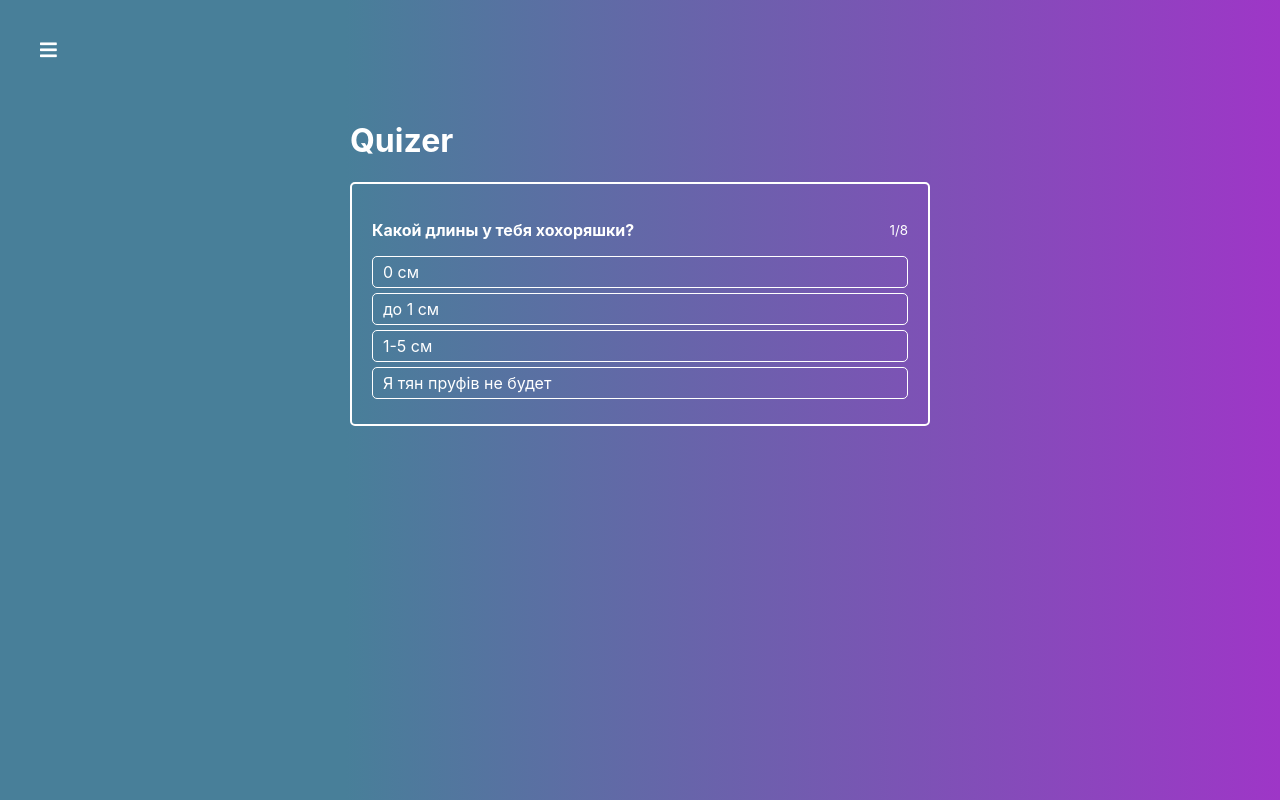
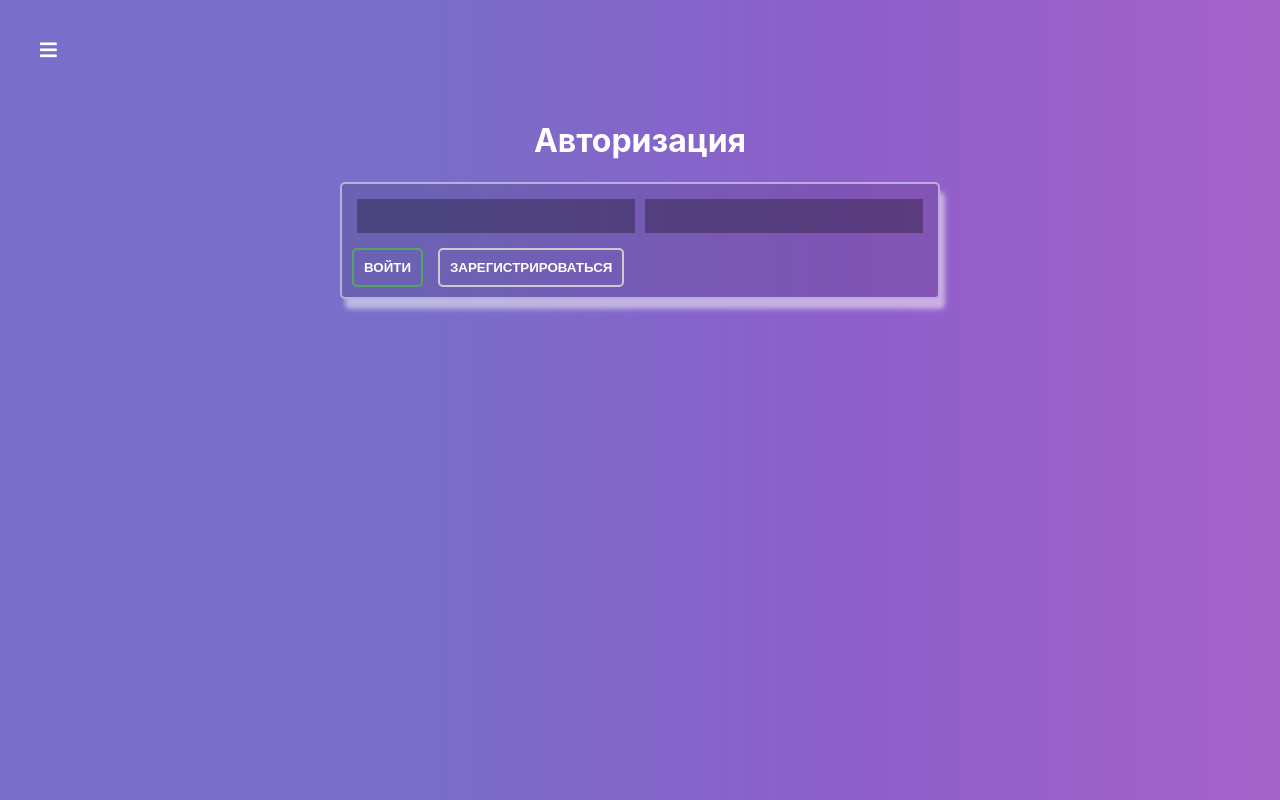
Before and after one commit to vsezol/react-quiz, a React app: page /auth in a window 1280 px wide. Built offline with nearby package versions, Linux system fonts and the light colour scheme.

Commit message:
'make_routing'

```diff
--- a/package.json
+++ b/package.json
@@ -49,6 +49,7 @@
     "react-app-polyfill": "^1.0.6",
     "react-dev-utils": "^10.2.1",
     "react-dom": "^16.13.1",
+    "react-router-dom": "^5.1.2",
     "resolve": "1.15.0",
     "resolve-url-loader": "3.1.1",
     "sass-loader": "8.0.2",
--- a/src/App.js
+++ b/src/App.js
@@ -1,12 +1,22 @@
 import React, { Component } from 'react'
 import Layout from './hoc/Layout/Layout'
+import {Route, Switch} from 'react-router-dom';
+
+import Auth from './containers//Auth/Auth'
 import Quiz from './containers/Quiz/Quiz'
+import QuizCreator from './containers/QuizCreator/QuizCreator'
+import QuizList from './containers/QuizList/QuizList'
 
 class App extends Component {
 	render() {
 		return (
 			<Layout>
-				<Quiz />
+				<Switch>
+					<Route path='/auth' component={Auth}/>
+					<Route path='/quiz-creator' component={QuizCreator}/>
+					<Route path='/quiz/:id' component={Quiz}/>
+					<Route path='/' component={QuizList}/>
+				</Switch>
 			</Layout>
 		)
 	}
--- a/src/components/Navigation/Drawer/Drawer.js
+++ b/src/components/Navigation/Drawer/Drawer.js
@@ -2,14 +2,27 @@ import React, { Component } from 'react'
 import classes from './Drawer.module.sass'
 import Backdrop from '../../UI/Backdrop/Backdrop'
 
-const links = ['Зачем', 'ты', 'сюда',  'зашел?']
+import { NavLink } from 'react-router-dom'
+
+const links = [
+	{ to: '/', label: 'Список', exact: true },
+	{ to: '/auth', label: 'Авторизация', exact: false },
+	{ to: '/quiz-creator', label: 'Создать тест', exact: false }
+]
 
 class Drawer extends Component {
 	renderLinks = () => {
 		return links.map((link, index) => {
 			return (
 				<li key={index}>
-					<a>{link}</a>
+					<NavLink
+						to={link.to}
+						exact={link.exact}
+						activeClassName={classes.active}
+						onClick={this.props.onClose}
+					>
+						{link.label}
+					</NavLink>
 				</li>
 			)
 		})
@@ -27,8 +40,9 @@ class Drawer extends Component {
 				<nav className={cls.join(' ')}>
 					<ul>{this.renderLinks()}</ul>
 				</nav>
-                {this.props.isOpen ? <Backdrop onClick={this.props.onClose}/> : null}
-
+				{this.props.isOpen ? (
+					<Backdrop onClick={this.props.onClose} />
+				) : null}
 			</>
 		)
 	}
--- /dev/null
+++ b/src/containers/Auth/Auth.js
@@ -0,0 +1,43 @@
+import React, { Component } from 'react'
+import classes from './Auth.module.sass'
+import Button from '../../components/UI/Button/Button'
+
+class Auth extends Component {
+	loginHandler = () => {}
+
+	registerHandler = () => {}
+
+	submitHandler = event => event.preventDefault()
+
+	render() {
+		return (
+			<div className={classes.Auth}>
+				<div>
+					<h1>Авторизация</h1>
+					<form
+						onSubmit={this.submitHandler}
+						className={classes.AuthForm}
+					>
+						<div>
+							<input type="text" />
+							<input type="text" />
+						</div>
+						<div>
+							<Button type="success" onClick={this.loginHandler}>
+								Войти
+							</Button>
+							<Button
+								type="primary"
+								onClick={this.registerHandler}
+							>
+								Зарегистрироваться
+							</Button>
+						</div>
+					</form>
+				</div>
+			</div>
+		)
+	}
+}
+
+export default Auth
--- /dev/null
+++ b/src/containers/Auth/Auth.module.sass
@@ -0,0 +1,40 @@
+.Auth
+    display: flex
+    justify-content: center
+    padding-top: 100px
+    flex-grow: 1
+    background: linear-gradient(to right,#796EC9 33%,#8D5FC9 66%, #A563C9 100%)
+    &>div
+        width: 100%
+        max-width: 600px
+        padding: 0 20px
+    h1
+        color: white
+        text-align: center
+
+.AuthForm
+    background-color: rgba(0, 0, 0, .1)
+    border: solid 2px rgba(255, 255, 255, .5)
+    box-shadow: 5px 10px 5px rgba(255, 255, 255, .5)
+    padding: 5px
+    border-radius: 5px
+    display: flex
+    flex-direction: column
+    padding: 5px
+    div
+        padding: 5px
+        display: flex
+        justify-content: start
+        flex-wrap: wrap
+        input
+            box-sizing: border-box
+            flex-grow: 1
+            padding: 5px
+            margin: 5px
+            background-color: rgba(0, 0, 0, 0.3)
+            font-size: 1.05rem
+            border: solid 2px rgba(0, 0, 0, 0.0)
+            color: white
+            &:focus, &:active
+                border: 2px solid white
+                outline: none
--- a/src/containers/Quiz/Quiz.js
+++ b/src/containers/Quiz/Quiz.js
@@ -18,8 +18,8 @@ class Quiz extends Component {
 					{ text: '0 см', id: 1 },
 					{ text: 'до 1 см', id: 2 },
 					{ text: '1-5 см', id: 3 },
-					{ text: 'Я тян пруфiв не будет', id: 4 }
-				]
+					{ text: 'Я тян пруфiв не будет', id: 4 },
+				],
 			},
 			{
 				question: 'Выберете наилучший игровой ник',
@@ -29,19 +29,24 @@ class Quiz extends Component {
 					{ text: 'opa_chin_chopa', id: 1 },
 					{ text: 'popajopa', id: 2 },
 					{ text: 'zhmih', id: 3 },
-					{ text: 'pizdolaz', id: 4 }
-				]
+					{ text: 'pizdolaz', id: 4 },
+				],
 			},
 			{
-				question: 'Ты упал в яму. В яме пирожок и хуй. Что съешь, что в жопу засунешь?',
+				question:
+					'Ты упал в яму. В яме пирожок и хуй. Что съешь, что в жопу засунешь?',
 				rightAnswerId: 2,
 				id: 3,
 				answers: [
-					{ text: 'Жопу пирожком закрою, а хуй в рот не стану брать', id: 1 },
+					{
+						text:
+							'Жопу пирожком закрою, а хуй в рот не стану брать',
+						id: 1,
+					},
 					{ text: 'Возьму пирожок и вылезу из ямы', id: 2 },
 					{ text: 'Из каждой ямы можно вылезти', id: 3 },
-					{ text: 'Конечно хуек в рот, а пирог в жопу', id: 4 }
-				]
+					{ text: 'Конечно хуек в рот, а пирог в жопу', id: 4 },
+				],
 			},
 			{
 				question: 'Что было раньше, курица или vsezol?',
@@ -51,8 +56,8 @@ class Quiz extends Component {
 					{ text: 'курица', id: 1 },
 					{ text: '1.5 курицы', id: 2 },
 					{ text: 'vsezol', id: 3 },
-					{ text: 'яйцо', id: 4 }
-				]
+					{ text: 'яйцо', id: 4 },
+				],
 			},
 			{
 				question:
@@ -63,8 +68,11 @@ class Quiz extends Component {
 					{ text: 'хуи - мать, пики - я', id: 1 },
 					{ text: 'блять', id: 2 },
 					{ text: 'хуи - я, пики - мать', id: 3 },
-					{ text: 'Возьму пики точеные, да срублю хуи дроченые', id: 4 }
-				]
+					{
+						text: 'Возьму пики точеные, да срублю хуи дроченые',
+						id: 4,
+					},
+				],
 			},
 			{
 				question: 'Ведьмаку заплатите ... (продолжите фразу)',
@@ -74,19 +82,20 @@ class Quiz extends Component {
 					{ text: 'фальшивой монетой', id: 1 },
 					{ text: 'ничего', id: 2 },
 					{ text: 'чеканой копейкой', id: 3 },
-					{ text: 'three hundred bucks', id: 4 }
-				]
+					{ text: 'three hundred bucks', id: 4 },
+				],
 			},
 			{
-				question: 'Minecraft, ЕГЭ, Программирование, Дроч (уберите лишнее слово)',
+				question:
+					'Minecraft, ЕГЭ, Программирование, Дроч (уберите лишнее слово)',
 				rightAnswerId: 1,
 				id: 7,
 				answers: [
 					{ text: 'ЕГЭ', id: 1 },
 					{ text: 'Дроч', id: 2 },
 					{ text: 'Программирование', id: 3 },
-					{ text: 'Minecraft', id: 4 }
-				]
+					{ text: 'Minecraft', id: 4 },
+				],
 			},
 			{
 				question: 'Почему у человека грустное ебало?',
@@ -96,13 +105,13 @@ class Quiz extends Component {
 					{ text: 'Я че ебу?', id: 1 },
 					{ text: 'Потому что', id: 2 },
 					{ text: 'Хочет срать, но дальше курит', id: 3 },
-					{ text: 'Ударился членом об шкаф', id: 4 }
-				]
-			}
-		]
+					{ text: 'Ударился членом об шкаф', id: 4 },
+				],
+			},
+		],
 	}
 
-	onAnswerClickHandler = answerId => {
+	onAnswerClickHandler = (answerId) => {
 		if (this.state.answerState) {
 			const key = Object.keys(this.state.answerState)[0]
 			if (this.state.answerState[key] === 'success') {
@@ -119,28 +128,28 @@ class Quiz extends Component {
 			}
 			this.setState({
 				answerState: { [answerId]: 'success' },
-				results
+				results,
 			})
-			const timeout = setTimeout(() => {
-				if (this.isQuizFinished()) {
-					this.setState({
-						isFinished: true
-					})
-				} else {
-					this.setState({
-						activeQuestion: this.state.activeQuestion + 1,
-						answerState: null
-					})
-				}
-				clearTimeout(timeout)
-			}, 1000)
 		} else {
 			results[question.id] = 'error'
 			this.setState({
 				answerState: { [answerId]: 'error' },
-				results
+				results,
 			})
 		}
+		const timeout = setTimeout(() => {
+			if (this.isQuizFinished()) {
+				this.setState({
+					isFinished: true,
+				})
+			} else {
+				this.setState({
+					activeQuestion: this.state.activeQuestion + 1,
+					answerState: null,
+				})
+			}
+			clearTimeout(timeout)
+		}, 1000)
 	}
 
 	isQuizFinished = () => {
@@ -152,9 +161,14 @@ class Quiz extends Component {
 			activeQuestion: 0,
 			isFinished: 0,
 			answerState: null,
-			results: {}
+			results: {},
 		})
 	}
+
+	componentDidMount() {
+		console.log(`Quiz id = ${this.props.match.params.id}`)
+	}
+
 
 	render() {
 		return (
--- /dev/null
+++ b/src/containers/QuizCreator/QuizCreator.js
@@ -0,0 +1,9 @@
+import React, { Component } from 'react'
+
+class QuizCreator extends Component {
+	render() {
+		return <div><h1>QuizCreator</h1></div>
+	}
+}
+
+export default QuizCreator
--- /dev/null
+++ b/src/containers/QuizList/QuizList.js
@@ -0,0 +1,26 @@
+import React, { Component } from 'react'
+import classes from './QuizList.module.sass'
+import { NavLink } from 'react-router-dom'
+
+class QuizList extends Component {
+	renderQuizes() {
+		return [1, 2, 3].map((quiz, index) => (
+			<li key={index}>
+				<NavLink to={`/quiz/${quiz}`}>Тест {quiz}</NavLink>
+			</li>
+		))
+	}
+
+	render() {
+		return (
+			<div className={classes.QuizList}>
+				<div>
+					<h1>Список тестов</h1>
+					<ul>{this.renderQuizes()}</ul>
+				</div>
+			</div>
+		)
+	}
+}
+
+export default QuizList
--- /dev/null
+++ b/src/containers/QuizList/QuizList.module.sass
@@ -0,0 +1,20 @@
+.QuizList
+    display: flex
+    justify-content: center
+    padding-top: 100px
+    flex-grow: 1
+    width: 100%
+    background: linear-gradient(to right, #487f99 0%, #487f99 27%, #61C938 100%)
+    h1
+        color: white
+    ul
+        list-style: none
+        margin: 0
+        padding: 0
+        li
+            margin-bottom: 10px
+            a
+                text-decoration: none
+                color: white
+                &:hover
+                    color: #363f54
--- a/src/index.js
+++ b/src/index.js
@@ -1,11 +1,13 @@
 import React from 'react'
 import ReactDOM from 'react-dom'
+import { BrowserRouter } from 'react-router-dom'
 import './index.css'
 import App from './App'
 
-ReactDOM.render(
-	<React.StrictMode>
+const app = (
+	<BrowserRouter>
 		<App />
-	</React.StrictMode>,
-	document.getElementById('root')
+	</BrowserRouter>
 )
+
+ReactDOM.render(app, document.getElementById('root'))
```
Also changed, not shown: src/components/FinishedQuiz/FinishedQuiz.js (+10 -3 lines), src/containers/QuizCreator/QuizCreator.module.sass (added), 2 other files (tests, documents, lock files or other folders).
